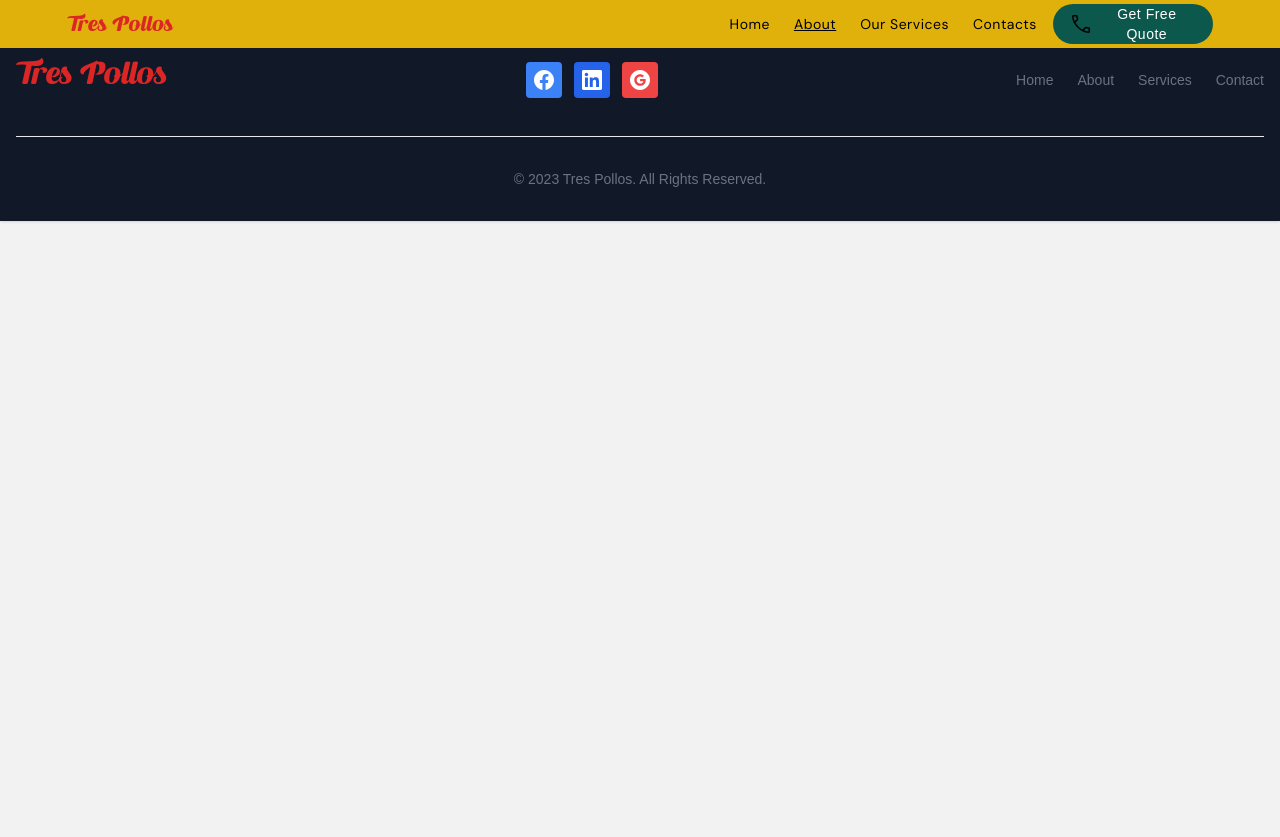
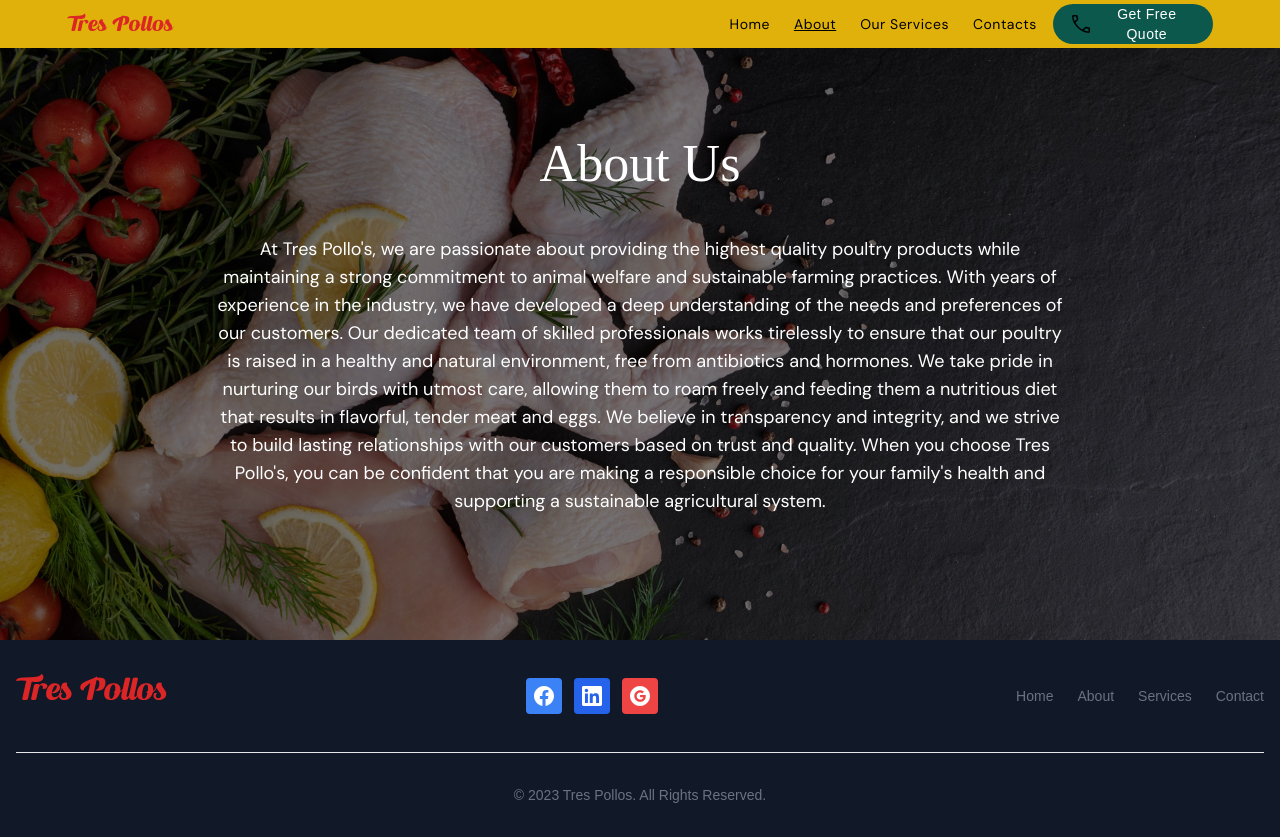
Before and after one commit to sttttack/tres-pollos-landing-page, a React (Vite) app: page /about in a window 1280 px wide. Before the commit the page ends 800 px from the top, so only its background shows below. Built offline with nearby package versions, Linux system fonts and the light colour scheme; a web font is replaced by a local one.

Commit message:
create about us story/page

```diff
--- /dev/null
+++ b/src/components/AboutUsComponent.tsx
@@ -0,0 +1,43 @@
+import Chicken from "../assets/images/raw-chicken.jpg";
+
+export default function AboutUsComponent() {
+  return (
+    <div className="relative">
+      <div
+        className={`flex justify-center items-center flex-col w-auto h-[80vh] md:h-[80vh] bg-cover brightness-40`}
+        style={{
+          backgroundImage: `url(${Chicken})`,
+        }}
+      >
+        <div
+          className={`left-0 w-full h-full bg-black bg-opacity-50 flex flex-col justify-center items-center gap-8`}
+        >
+          <h1
+            className={`font-ribeye text-[52px] text-white text-center animate-slideUp z-0`}
+          >
+            About Us
+          </h1>
+          <p
+            className={`w-[] pl-6 pr-6 text-center lg:w-[70vw] text-white font-dmsans md:text-lg`}
+          >
+            At Tres Pollo's, we are passionate about providing the highest
+            quality poultry products while maintaining a strong commitment to
+            animal welfare and sustainable farming practices. With years of
+            experience in the industry, we have developed a deep understanding
+            of the needs and preferences of our customers. Our dedicated team of
+            skilled professionals works tirelessly to ensure that our poultry is
+            raised in a healthy and natural environment, free from antibiotics
+            and hormones. We take pride in nurturing our birds with utmost care,
+            allowing them to roam freely and feeding them a nutritious diet that
+            results in flavorful, tender meat and eggs. We believe in
+            transparency and integrity, and we strive to build lasting
+            relationships with our customers based on trust and quality. When
+            you choose Tres Pollo's, you can be confident that you are making a
+            responsible choice for your family's health and supporting a
+            sustainable agricultural system.
+          </p>
+        </div>
+      </div>
+    </div>
+  );
+}
--- a/src/pages/AboutUs.tsx
+++ b/src/pages/AboutUs.tsx
@@ -1,3 +1,9 @@
+import AboutUsComponent from "../components/AboutUsComponent";
+
 export default function AboutUs() {
-  return <div>About Us</div>;
+  return (
+    <div>
+      <AboutUsComponent />
+    </div>
+  );
 }
```
Also changed, not shown: src/assets/images/raw-chicken.jpg (added).
